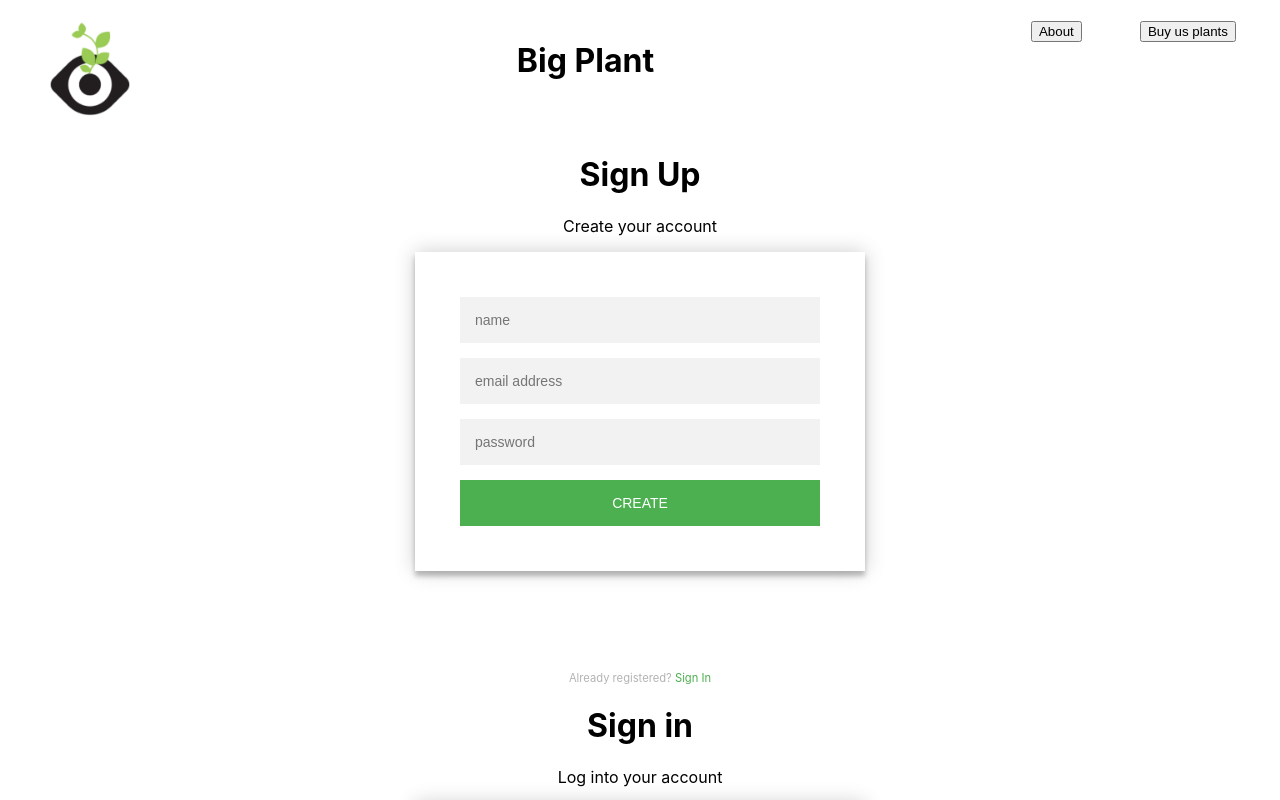
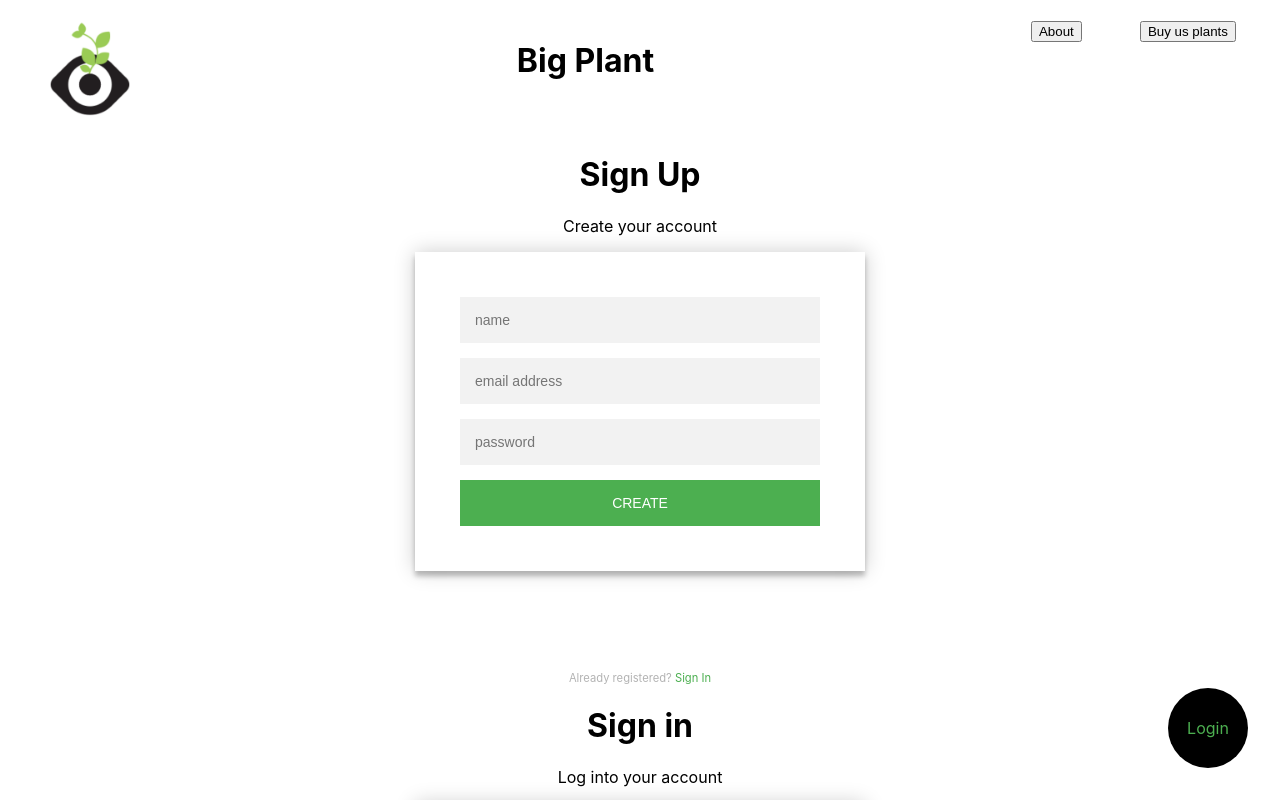
Before and after one commit to justanotherkevin/big_human_takehome, a React (Create React App) app in the folder frontend/: page /auth in a window 1280 px wide. Shown: the top 800 px of the page. Built offline with nearby package versions, Linux system fonts and the light colour scheme.

Commit message:
Create singin btn

```diff
--- a/frontend/src/App.scss
+++ b/frontend/src/App.scss
@@ -3,6 +3,7 @@
   max-width: 1200px;
   margin: 0 auto;
   padding: 20px;
+  position: relative;
 }
 main {
   text-align: center;
@@ -11,7 +12,6 @@ a {
   color: #4CAF50;
   text-decoration: none;
 }
-
 .register-container form {
   max-width: 500px;
   margin: 0 auto;
--- a/frontend/src/components/Navbar.js
+++ b/frontend/src/components/Navbar.js
@@ -1,6 +1,8 @@
 import React from 'react'
 import { Link } from 'react-router-dom';
 import logo from '../assets/imgs/logo.png';
+import tree from '../assets/imgs/tree.svg';
+
 
 export default function Navbar() {
   return (
@@ -25,6 +27,12 @@ export default function Navbar() {
           </ul>
         </div>
       </div>
+      <div className="login-btn">
+        <Link to='/auth'>
+          {/* <img src={tree} class="yourCSSClass"></img> */}
+          Login
+        </Link>
+      </div>
     </header>
   )
 }
--- a/frontend/src/stylesheets/navbar.scss
+++ b/frontend/src/stylesheets/navbar.scss
@@ -16,4 +16,27 @@
       transform: translateY(-500px);
     }
   }
+  .login-btn {
+    position: fixed;
+    bottom: 0;
+    right: 0;
+    width: 5rem;
+    height: 5rem;
+    margin: 2rem;
+    border-radius: 5rem;
+    background: black;
+    a {
+      position: absolute;
+      top: 50%;
+      left: 50%;
+      transform: translate(-50%, -50%);
+    }
+    // img {
+    //   position: absolute;
+    //   top: 0;
+    //   right: 0;
+    //   width: 100%;
+    //   transform: translateY( -65px);
+    // }
+  }
 }
```
Also changed, not shown: frontend/src/App.js (+5 -6 lines).
